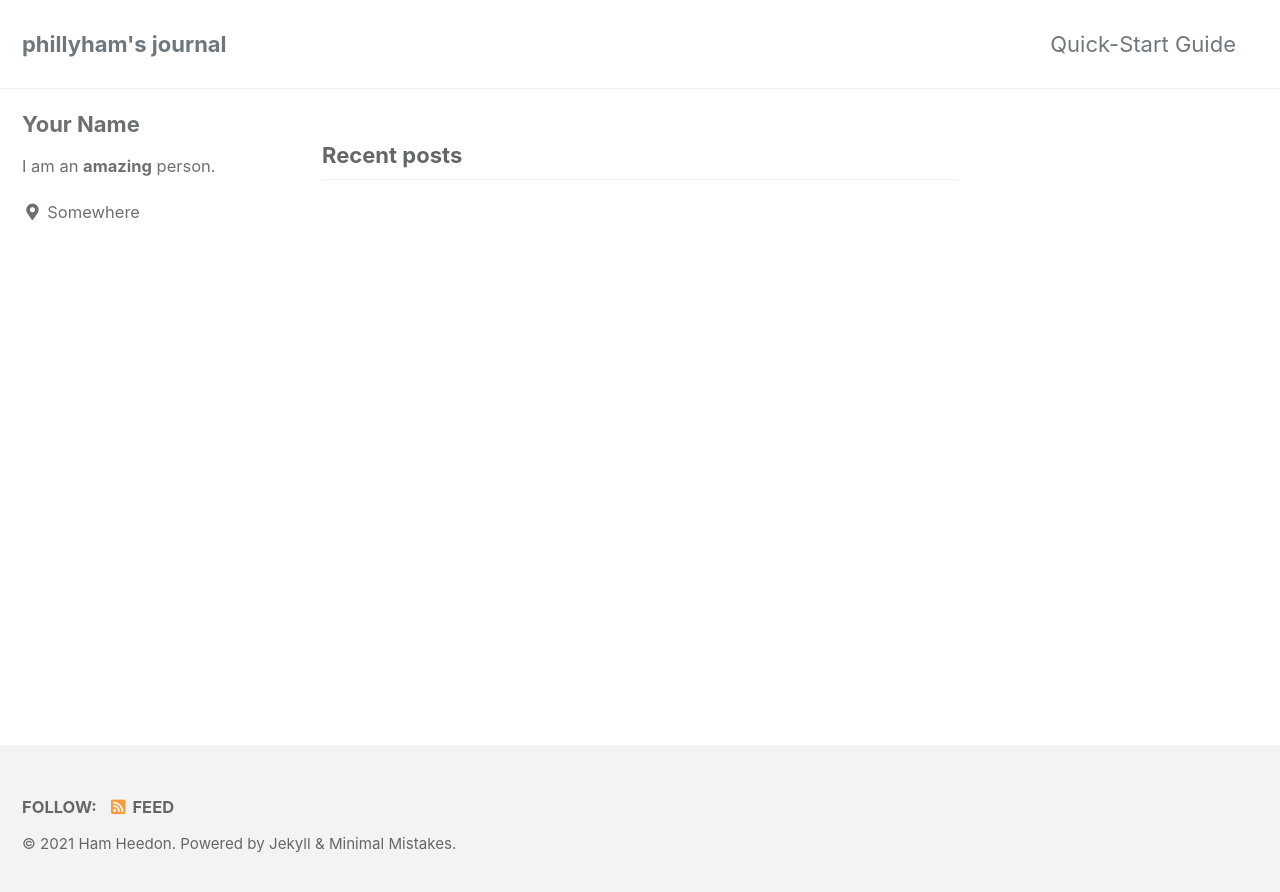
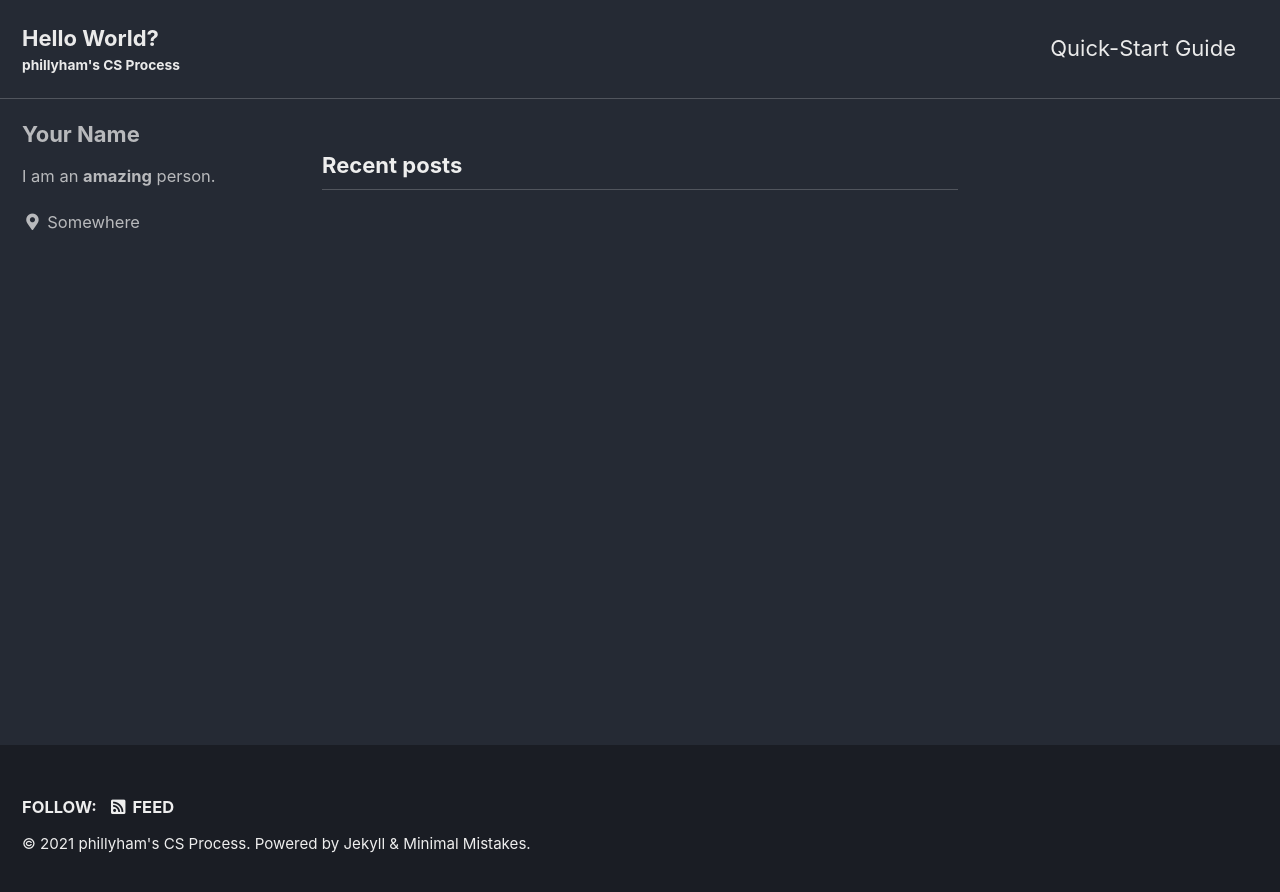
Before and after one commit to phillyham24/phillyham24.github.io, a Jekyll site: the page built from index.html, in a window 1280 px wide. Shown: the top 892 px of the page. Built offline with Jekyll 4.4.1, drawn with Linux system fonts in a browser that asks for light colours; cached includes are drawn as plain includes; the list of posts is cut into pages by our own code.

Commit message:
update setting

```diff
--- a/_config.yml
+++ b/_config.yml
@@ -12,14 +12,14 @@
 
 # theme                  : "minimal-mistakes-jekyll"
 # remote_theme           : "mmistakes/minimal-mistakes"
-minimal_mistakes_skin    : "default" # "air", "aqua", "contrast", "dark", "dirt", "neon", "mint", "plum", "sunrise"
+minimal_mistakes_skin    : "dark" # "default", "air", "aqua", "contrast", "dark", "dirt", "neon", "mint", "plum", "sunrise"
 
 # Site Settings
 locale                   : "en-US"
-title                    : "phillyham's journal"
+title                    : "Hello World?"
 title_separator          : "-"
-subtitle                 : # site tagline that appears below site title in masthead
-name                     : "Ham Heedon"
+subtitle                 : "phillyham's CS Process"
+name                     : "phillyham's CS Process"
 description              : "비전공생의 CS 공부 과정"
 url                      : "https://phillyham24.github.io"
 baseurl                  : # the subpath of your site, e.g. "/blog"
```
Also changed, not shown: assets/images/icons8-calendar-1-64.png (deleted).
